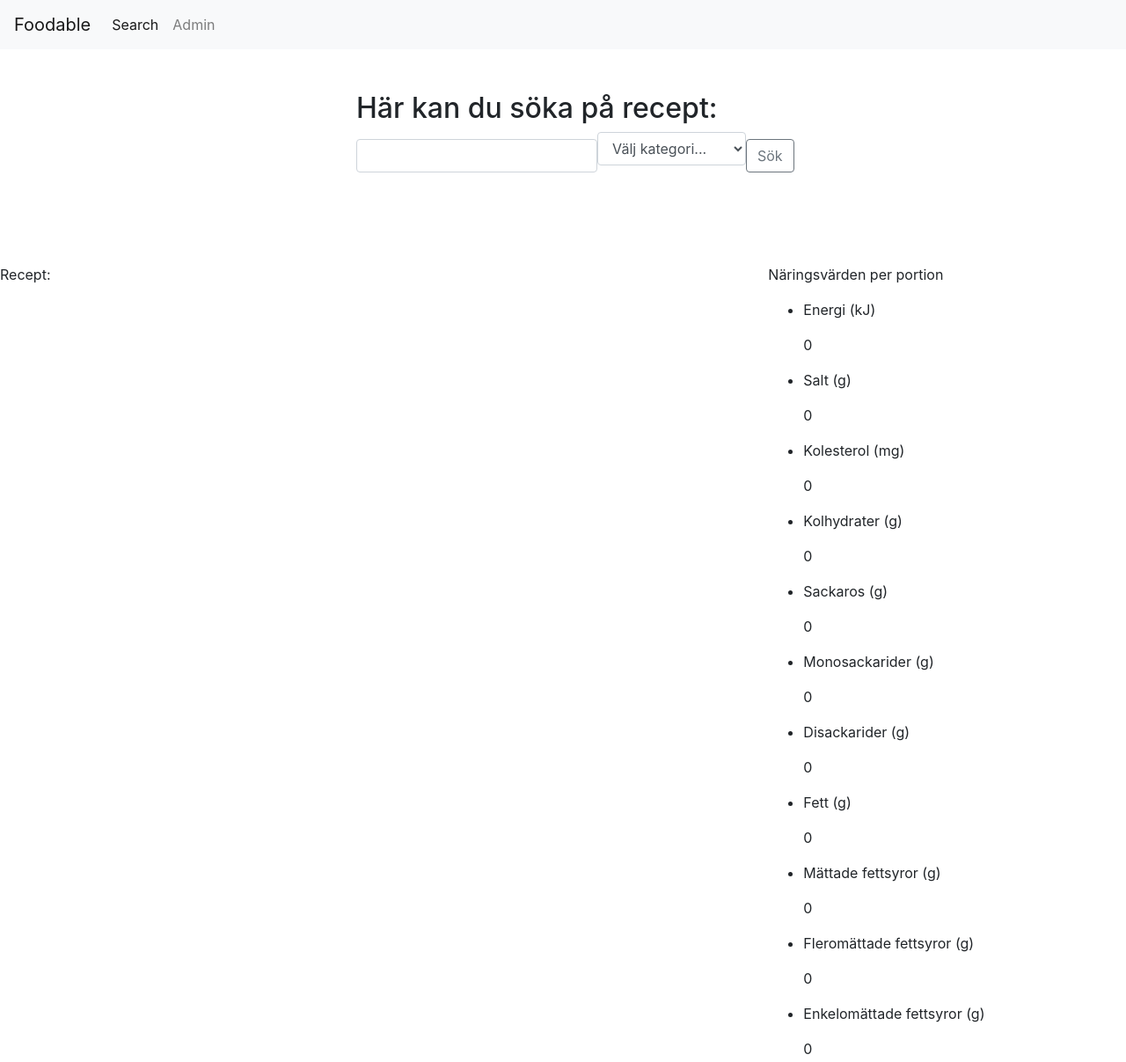
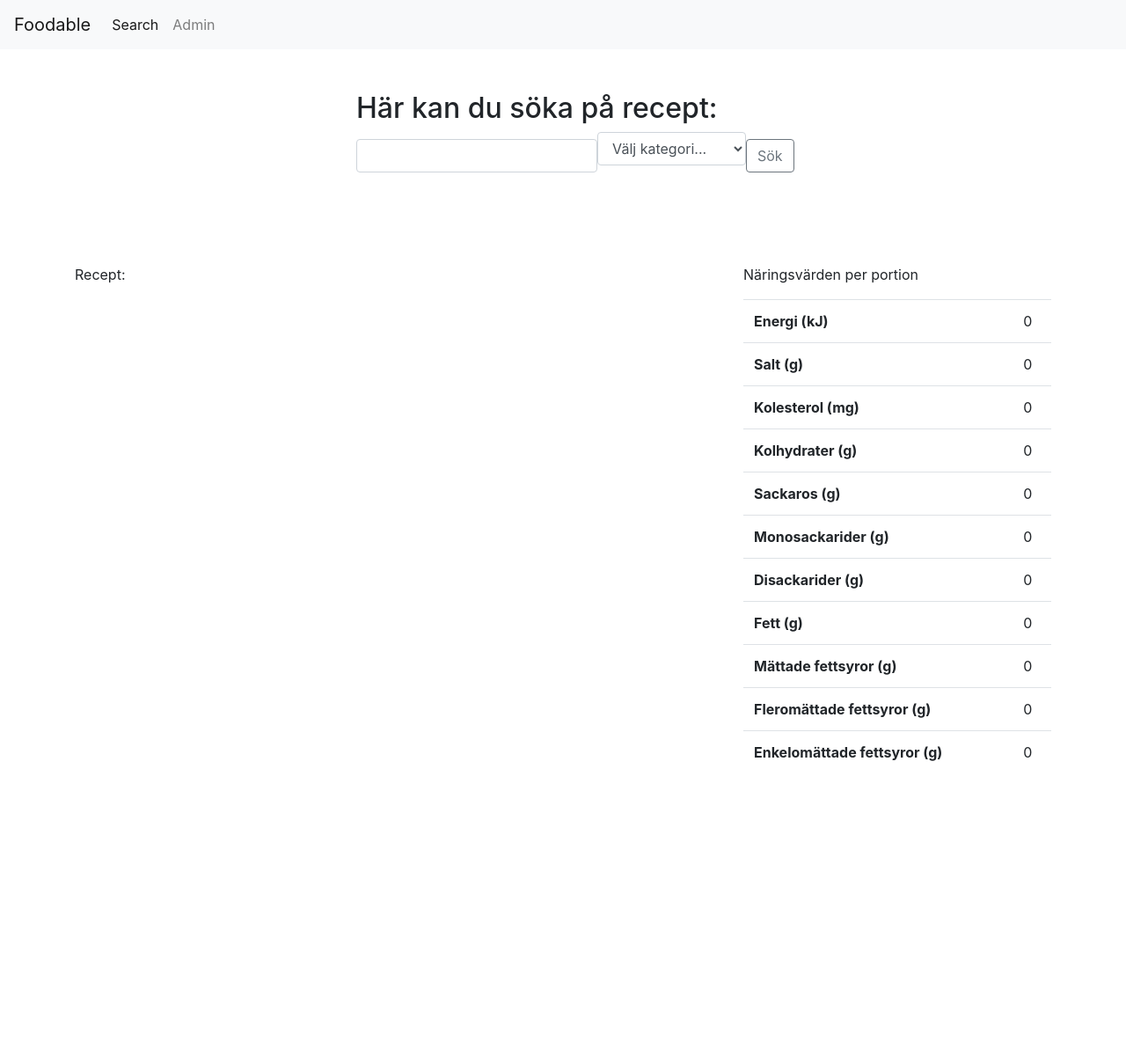
Before and after one commit to LaureaLindroos/RecipeProject, a website: page www/index.html in a window 1280 px wide. Shown: the whole page at 88% size. After the commit the page ends 895 px from the top, so only its background shows below. Drawn offline with nearby package versions, Linux system fonts and the light colour scheme.

Commit message:
removed disturbance between autocomplete and search

```diff
--- a/www/index.html
+++ b/www/index.html
@@ -54,8 +54,9 @@
     </div>
     </div>
   </div>
-    <div class="row">
-    <div class="col-8">
+  <div class="container">
+    <div class="row justify-content-center">
+    <div class="col-lg">
       <section id="search-result">
         <p>Recept:</p>
       </section>
@@ -63,20 +64,22 @@
       <div class="col-md-4" >
         <section id="nutritionSection">
           <p>Näringsvärden per portion</p>
-          <ul>
-              <li><p>Energi (kJ)</p><p id="sumEnergi">0</p></li>
-              <li><p>Salt (g)</p><p id="sumSalt">0</p></li>
-              <li><p>Kolesterol (mg)</p><p id="sumKolesterol">0</p></li>
-              <li><p>Kolhydrater (g)</p><p id="sumKolhydrat">0</p></li>
-              <li><p>Sackaros (g)</p><p id="sumSackaros">0</p></li>
-              <li><p>Monosackarider (g)</p><p id="sumMono">0</p></li>
-              <li><p>Disackarider (g)</p><p id="sumDi">0</p></li>
-              <li><p>Fett (g)</p><p id="sumFett">0</p></li>
-              <li><p>Mättade fettsyror (g)</p><p id="sumMattade">0</p></li>
-              <li><p>Fleromättade fettsyror (g)</p><p id="sumFlero">0</p></li>
-              <li><p>Enkelomättade fettsyror (g)</p><p id="sumEnkel">0</p></li>
-          </ul>
+          <table class="table">
+              <tr><th scope="row">Energi (kJ)</th><td id="sumEnergi">0</td></tr>
+              <tr><th scope="row">Salt (g)</th><td id="sumSalt">0</td></tr>
+                <tr><th scope="row">Kolesterol (mg)</th><td id="sumKolesterol">0</td></tr>
+                <tr><th scope="row">Kolhydrater (g)</th><td id="sumKolhydrat">0</td></tr>
+                <tr><th scope="row">Sackaros (g)</th><td id="sumSackaros">0</td></tr>
+                <tr><th scope="row">Monosackarider (g)</th><td id="sumMono">0</td></tr>
+                <tr><th scope="row">Disackarider (g)</th><td id="sumDi">0</td></tr>
+                <tr><th scope="row">Fett (g)</th><td id="sumFett">0</td></tr>
+                <tr><th scope="row">Mättade fettsyror (g)</th><td id="sumMattade">0</td></tr>
+                <tr><th scope="row">Fleromättade fettsyror (g)</th><td id="sumFlero">0</td></tr>
+                <tr><th scope="row">Enkelomättade fettsyror (g)</th><td id="sumEnkel">0</td></tr>
+            </table>
+
         </section>
+      </div>
       </div>
       </div>
 
--- a/www/search.js
+++ b/www/search.js
@@ -32,10 +32,8 @@ function getRecipes(searchValue){
 //---------------
 $("#resultAc").click(function (event) {
     var target = $(event.target);
-    if (target.is("li")) {
         $('#search-value').val(target.text());
         getRecipes(target.text());
-    }
 });
 $('#search-value').keyup(function () {
     $('#result').html('');
@@ -126,7 +124,7 @@ function displayRecipeData(data) {
 
     let imageDisplay = $('<div></div>')
     display.append(imageDisplay);
-    let image= $(`<img src="${data.urlToImg}" class="img-thumbnail">`)
+    let image= $(`<img src="${data.urlToImg}" class="figure-img img-fluid rounded">`)
     imageDisplay.append(image);
 
     calculatePortions = data.portions;
```
